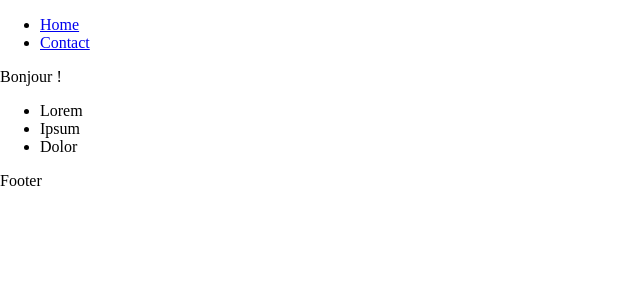
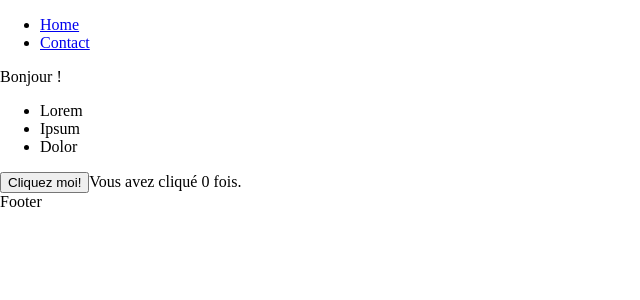
Before and after one commit to Elanis/l3-tp1-react, a React (Vite) app: page / in a window 1280 px wide. Shown: the top 300 px of the page, without its empty margins (0-640 px from the left). Built offline with nearby package versions, Linux system fonts and the light colour scheme.

Commit message:
useState

```diff
--- a/src/components/Home/index.jsx
+++ b/src/components/Home/index.jsx
@@ -1,4 +1,8 @@
+import { useState } from 'react';
+
 export default function Home() {
+	const [count, setCount] = useState(0);
+
 	const data = [
 		'Lorem',
 		'Ipsum',
@@ -11,6 +15,11 @@ export default function Home() {
 			<ul>
 				{data.map((element) => <li key={element}>{element}</li>)}
 			</ul>
+
+			<input type="button" onClick={() => {
+				setCount((currentCount) => currentCount + 1);
+			}} value="Cliquez moi!" />
+			<span>Vous avez cliqué {count} fois.</span>
 		</>
 	);
 }
```
